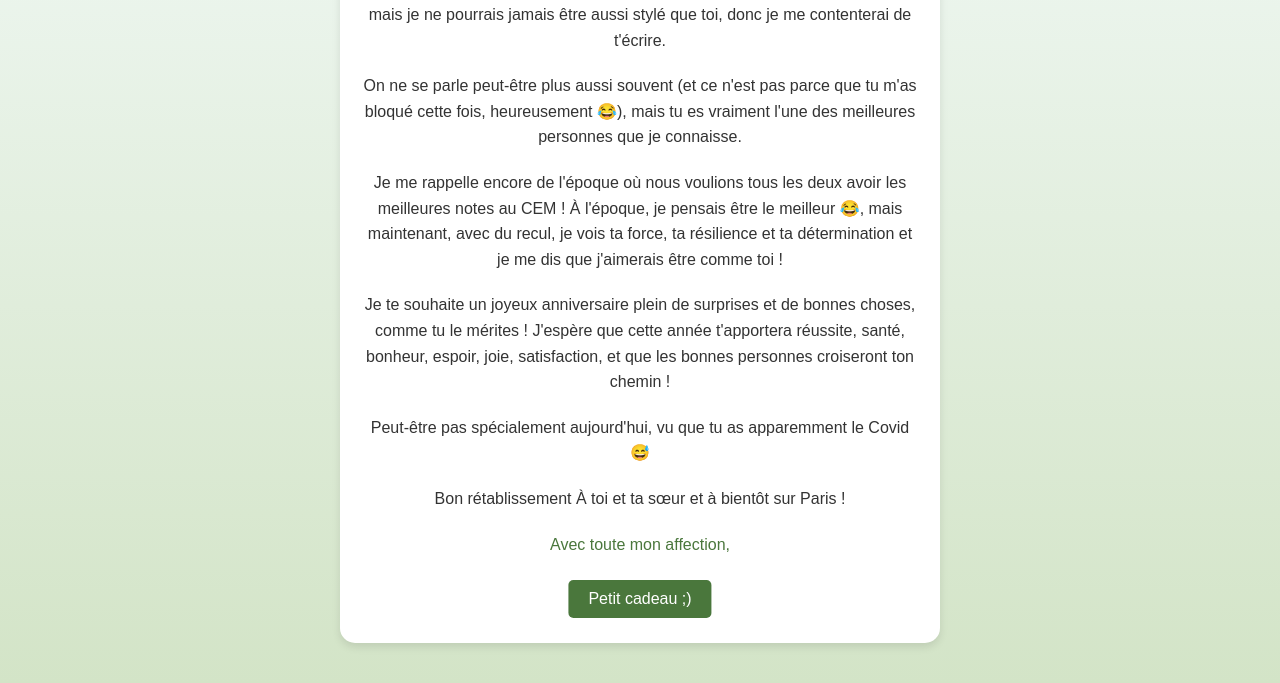
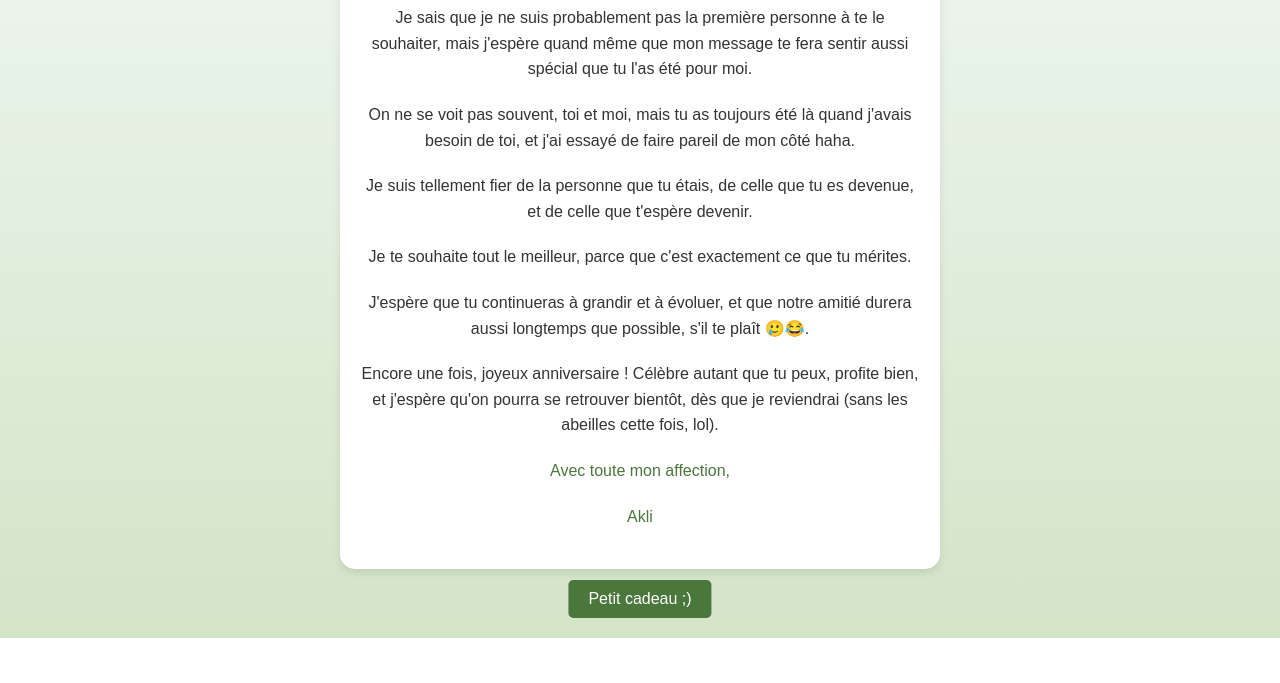
Before and after one commit to akliBerkat/HappyBirthday, a plain HTML site: page index.html in a window 1280 px wide. Shown: the part 162-845 px from the top of the page. After the commit the page ends 800 px from the top, so only its background shows below. Drawn offline with Linux system fonts and the light colour scheme.

Commit message:
Update Manel

```diff
--- a/index.html
+++ b/index.html
@@ -107,12 +107,12 @@
     <div class="container">
         <div class="message-box">
             <h1>Joyeux Anniversaire !</h1>
-            <p>J'espère que tu vas bien. J'aurais aimé te faire une vidéo comme la tienne, mais je ne pourrais jamais être aussi stylé que toi, donc je me contenterai de t'écrire.</p>
-            <p>On ne se parle peut-être plus aussi souvent (et ce n'est pas parce que tu m'as bloqué cette fois, heureusement 😂), mais tu es vraiment l'une des meilleures personnes que je connaisse.</p>
-            <p>Je me rappelle encore de l'époque où nous voulions tous les deux avoir les meilleures notes au CEM ! À l'époque, je pensais être le meilleur 😂, mais maintenant, avec du recul, je vois ta force, ta résilience et ta détermination et je me dis que j'aimerais être comme toi !</p>
-            <p>Je te souhaite un joyeux anniversaire plein de surprises et de bonnes choses, comme tu le mérites ! J'espère que cette année t'apportera réussite, santé, bonheur, espoir, joie, satisfaction, et que les bonnes personnes croiseront ton chemin !</p>
-            <p>Peut-être pas spécialement aujourd'hui, vu que tu as apparemment le Covid 😅</p>
-            <p>Bon rétablissement À toi et ta sœur et à bientôt sur Paris !</p>
+            <p>Je sais que je ne suis probablement pas la première personne à te le souhaiter, mais j'espère quand même que mon message te fera sentir aussi spécial que tu l'as été pour moi.</p>
+            <p>On ne se voit pas souvent, toi et moi, mais tu as toujours été là quand j'avais besoin de toi, et j'ai essayé de faire pareil de mon côté haha.</p>
+            <p>Je suis tellement fier de la personne que tu étais, de celle que tu es devenue, et de celle que t'espère devenir.</p>
+            <p>Je te souhaite tout le meilleur, parce que c'est exactement ce que tu mérites.</p>
+            <p>J'espère que tu continueras à grandir et à évoluer, et que notre amitié durera aussi longtemps que possible, s'il te plaît 🥲😂.</p>
+            <p>Encore une fois, joyeux anniversaire ! Célèbre autant que tu peux, profite bien, et j'espère qu'on pourra se retrouver bientôt, dès que je reviendrai (sans les abeilles cette fois, lol).</p>
             <div class="footer">
                 <p>Avec toute mon affection,</p>
                 <p>Akli</p>
@@ -120,7 +120,7 @@
         </div>
     </div>
     <button class="reveal-button" onclick="revealImage()">Petit cadeau ;)</button>
-    <img src="images/cam.JPG" alt="Plant Decoration" class="plant-image" id="specialImage">
+    <img src="images/Image.jfif" alt="Plant Decoration" class="plant-image" id="specialImage">
     <script>
         function revealImage() {
             var img = document.getElementById('specialImage');
```
Also changed, not shown: images/Image.jfif (added), images/cam.JPG (deleted).
